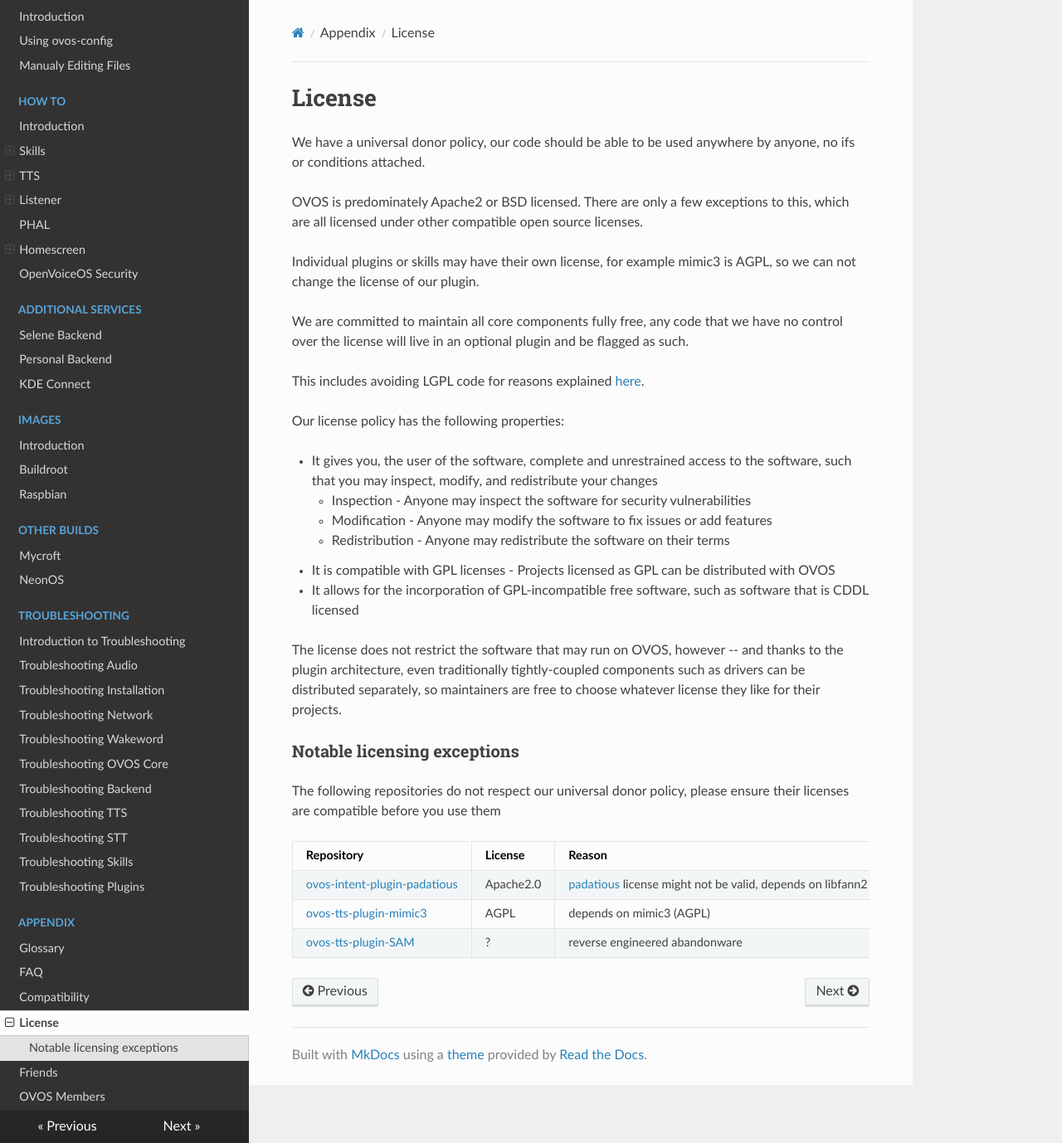
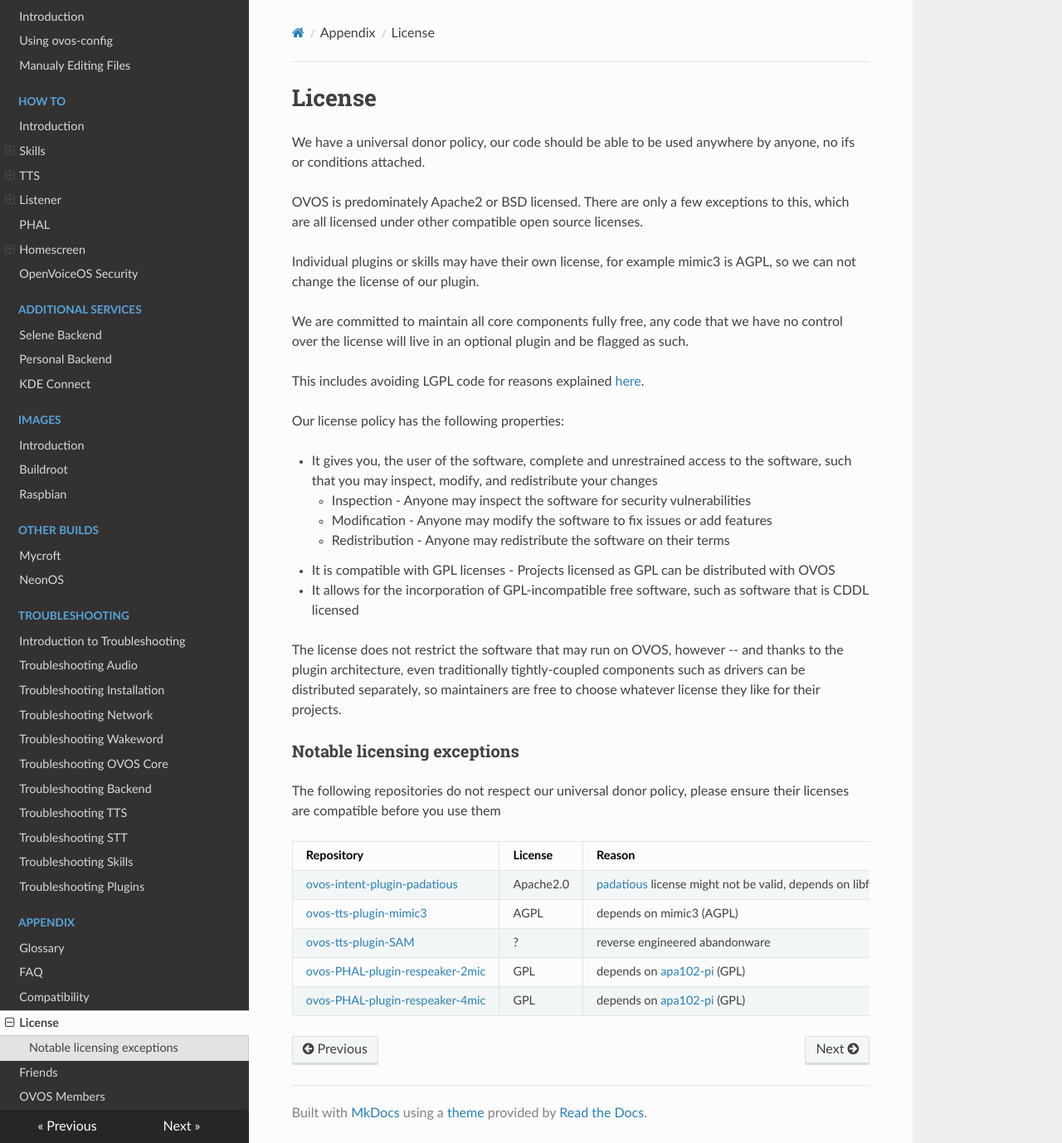
Before and after one commit to OpenVoiceOS/community-docs, an MkDocs documentation site: the page built from docs/license.md, in a window 1280 px wide and 1378 px high. Shown: the whole window at 83% size. Built offline with MkDocs 1.6.1, drawn with Linux system fonts in a browser that asks for light colours; nearby versions of some CDN libraries.

Commit message:
add PHAL respeaker plugins to license exceptions

```diff
--- a/docs/license.md
+++ b/docs/license.md
@@ -31,3 +31,5 @@
 | [ovos-intent-plugin-padatious](https://github.com/OpenVoiceOS/ovos-intent-plugin-padatious) | Apache2.0 | [padatious](https://github.com/MycroftAI/padatious) license might not be valid, depends on libfann2 (LGPL) |
 | [ovos-tts-plugin-mimic3](https://github.com/OpenVoiceOS/ovos-tts-plugin-mimic3)             | AGPL      | depends on mimic3 (AGPL)                                                                                   |
 | [ovos-tts-plugin-SAM](https://github.com/OpenVoiceOS/ovos-tts-plugin-SAM)                   | ?         | reverse engineered abandonware                                                                             |
+| [ovos-PHAL-plugin-respeaker-2mic](https://github.com/OpenVoiceOS/ovos-PHAL-plugin-respeaker-2mic) | GPL | depends on [apa102-pi](https://github.com/tinue/apa102-pi) (GPL)                            |
+| [ovos-PHAL-plugin-respeaker-4mic](https://github.com/OpenVoiceOS/ovos-PHAL-plugin-respeaker-4mic) | GPL | depends on [apa102-pi](https://github.com/tinue/apa102-pi) (GPL)                            |
```
